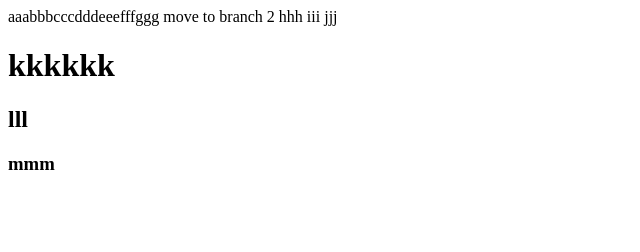
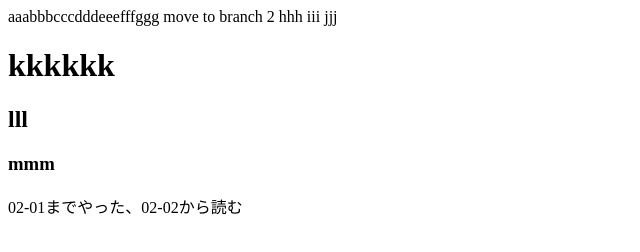
Before and after one commit to osakaishigaki/git_basic, a plain HTML site: page access.html in a window 1280 px wide. Shown: the whole page, without its empty margins (0-640 px from the left). Drawn offline with Linux system fonts and the light colour scheme.

Commit message:
一区切り　本のしおり

```diff
--- a/access.html
+++ b/access.html
@@ -15,5 +15,6 @@
     <h1>kkkkkk</h1>
     <h2>lll</h2>
     <h3>mmm</h3>
+    <p>02-01までやった、02-02から読む</p>
 </body>
 </html>
```
